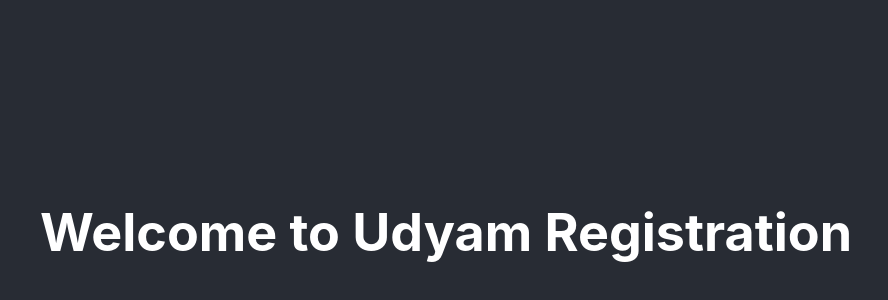
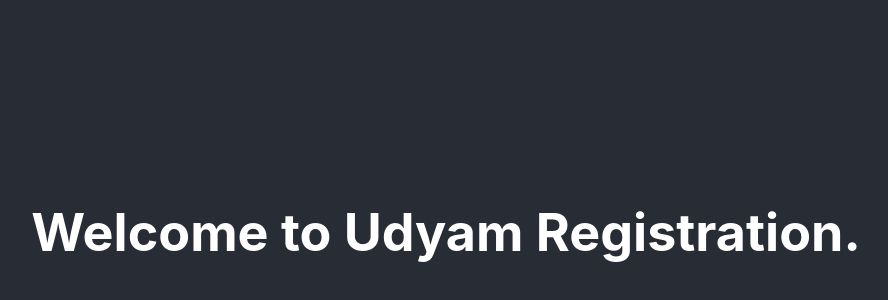
Before and after one commit to mananjaykumar/easydsc-dev, a React (Create React App) app: page / in a window 1280 px wide. Shown: the part 168-468 px from the top of the page, without its empty margins (194-1082 px from the left). Built offline with nearby package versions, Linux system fonts and the light colour scheme.

Commit message:
checking 6

```diff
--- a/src/App.js
+++ b/src/App.js
@@ -5,7 +5,7 @@
   return (
     <div className="App">
       <header className="App-header">
-        <h1>Welcome to Udyam Registration</h1>
+        <h1>Welcome to Udyam Registration.</h1>
       </header>
     </div>
   );
```
